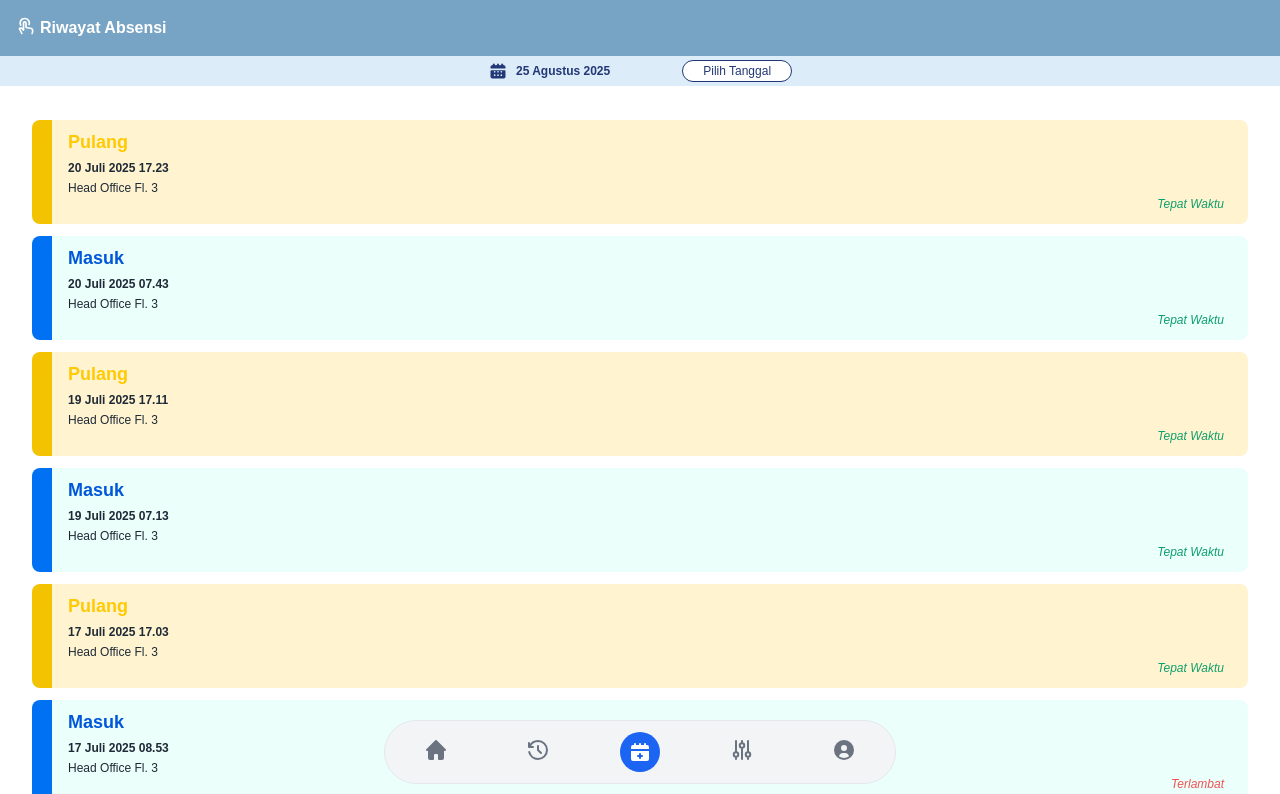
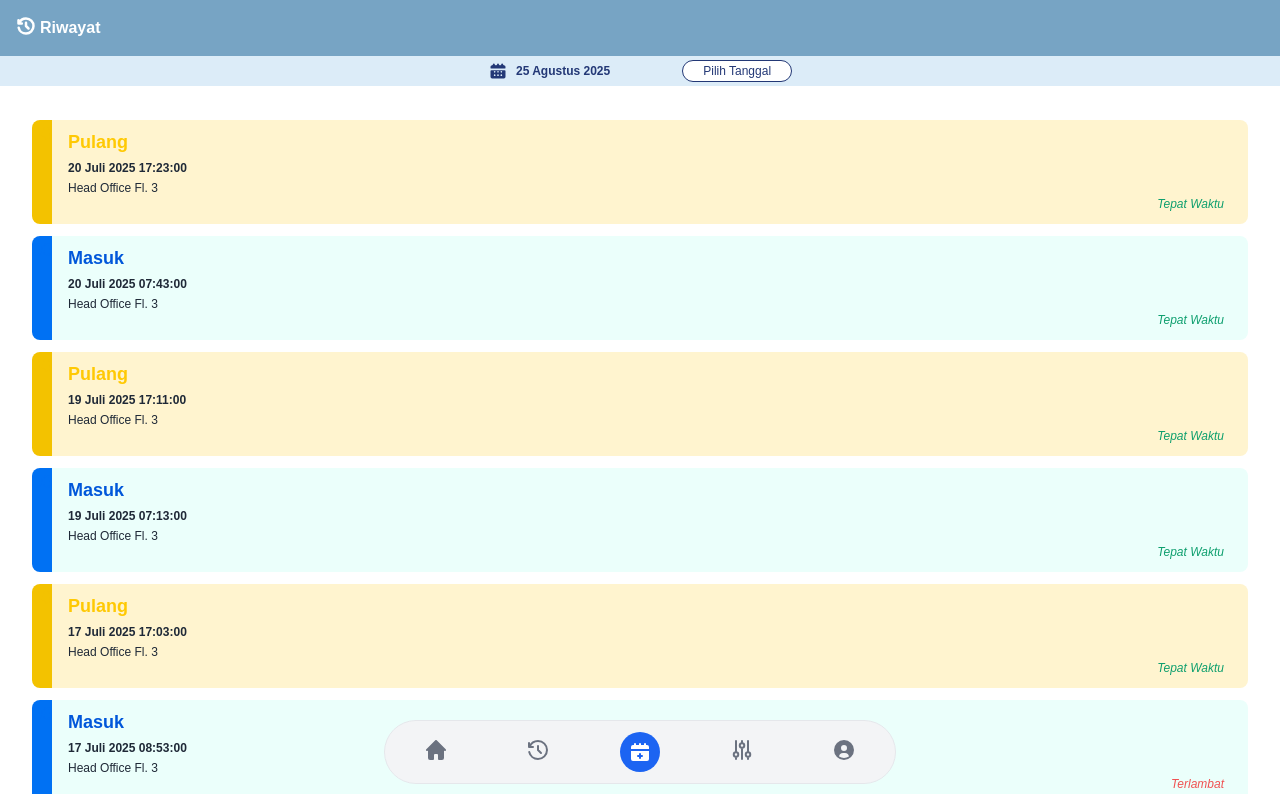
Before and after one commit to Nazarnazz/hrms-ui, a Next.js app: page /user/riwayat in a window 1280 px wide. Shown: the top 794 px of the page. Built offline with nearby package versions, Linux system fonts and the light colour scheme.

Commit message:
user UI sementara D O N E

```diff
--- a/src/app/user/dashboard/page.js
+++ b/src/app/user/dashboard/page.js
@@ -3,6 +3,7 @@
 import { useEffect, useState } from "react";
 import Navigation from "@/app/components/menu-items/navigation-user";
 import Image from "next/image";
+import Link from "next/link";
 import dynamic from "next/dynamic";
 const MapClient = dynamic(() => import("@/components/mapclient"), { ssr: false });
 
@@ -111,7 +112,7 @@ export default function Dashboard() {
       </div>
       <div className="px-5">
         <div className="flex justify-center">
-          <button className="mx-auto px-6 py-3 transition-colors duration-200 font-bold max-w-screen-sm w-full bg-[#77A4C4] hover:bg-[#456175] rounded-full mt-4 text-white">
+          <Link href="/user/absensi" className="mx-auto px-6 py-3 transition-colors duration-200 font-bold max-w-screen-sm w-full bg-[#77A4C4] hover:bg-[#456175] rounded-full mt-4 text-white">
             <div className="flex justify-center gap-2">
               <svg className="w-6 h-6 text-white" aria-hidden="true" xmlns="http://www.w3.org/2000/svg" width="24" height="24" fill="none" viewBox="0 0 24 24">
                 <path
@@ -124,7 +125,7 @@ export default function Dashboard() {
               </svg>
               <span>Lakukan Presensi</span>
             </div>
-          </button>
+          </Link>
         </div>
       </div>
       <div className="px-5 mb-5">
--- a/src/app/user/pengaturan/page.js
+++ b/src/app/user/pengaturan/page.js
@@ -4,7 +4,20 @@ export default function Pengaturan() {
   return (
     <>
       <div className="mb-4">
-        <div className="w-full p-4 bg-gray-100 mb-6 dark:bg-gray-700 justify-center items-center font-bold dark:border-gray-600">Pengaturan Akun</div>
+        <div className="w-full p-4 bg-[#77A4C4] dark:bg-[#567f9f] justify-center items-center font-bold dark:border-gray-600">
+          <div className="flex gap-1">
+            <svg className="w-5 h-5 text-white" aria-hidden="true" xmlns="http://www.w3.org/2000/svg" fill="none" viewBox="0 0 24 24">
+              <path
+                stroke="currentColor"
+                strokeLinecap="round"
+                strokeLinejoin="round"
+                strokeWidth="3"
+                d="M4 12.25V1m0 11.25a2.25 2.25 0 0 0 0 4.5m0-4.5a2.25 2.25 0 0 1 0 4.5M4 19v-2.25m6-13.5V1m0 2.25a2.25 2.25 0 0 0 0 4.5m0-4.5a2.25 2.25 0 0 1 0 4.5M10 19V7.75m6 4.5V1m0 11.25a2.25 2.25 0 1 0 0 4.5 2.25 2.25 0 0 0 0-4.5ZM16 19v-2"
+              />
+            </svg>
+            <div className="flex justify-center text-white">Ubah Password</div>
+          </div>
+        </div>
         <div className="p-4 m-4">
           <label htmlFor="input-group-1" className="block mb-2 text-sm font-medium text-gray-900 dark:text-white">
             Password Lama
@@ -41,7 +54,7 @@ export default function Pengaturan() {
             />
           </div>
           <div className="relative flex justify-center mb-6">
-            <button className="transition-colors duration-500 py-2.5 px-4 bg-blue-700 rounded-full font-bold hover:bg-blue-800 text-white m-2">Submit</button>
+            <button className="transition-colors duration-500 py-2.5 px-4 bg-[#567f9f]  rounded-full font-bold hover:bg-blue-800 text-white m-2">Submit</button>
           </div>
         </div>
       </div>
--- a/src/app/user/profile/page.js
+++ b/src/app/user/profile/page.js
@@ -5,7 +5,14 @@ export default function Profile() {
   return (
     <>
       <div className="mb-4">
-        <div className="w-full p-4 bg-gray-100 mb-6 dark:bg-gray-700 justify-center items-center font-bold dark:border-gray-600">Profile</div>
+        <div className="w-full p-4 bg-[#77A4C4] dark:bg-[#567f9f] justify-center items-center font-bold dark:border-gray-600">
+          <div className="flex gap-1">
+            <svg className="w-5 h-5 text-white mt-0.5" aria-hidden="true" xmlns="http://www.w3.org/2000/svg" fill="currentColor" viewBox="0 0 24 24">
+              <path d="M10 0a10 10 0 1 0 10 10A10.011 10.011 0 0 0 10 0Zm0 5a3 3 0 1 1 0 6 3 3 0 0 1 0-6Zm0 13a8.949 8.949 0 0 1-4.951-1.488A3.987 3.987 0 0 1 9 13h2a3.987 3.987 0 0 1 3.951 3.512A8.949 8.949 0 0 1 10 18Z" />
+            </svg>
+            <div className="flex justify-center text-white">Profile</div>
+          </div>
+        </div>
         <div className="p-4 m-2">
           <center>
             <Image width={120} height={120} priority className="rounded-full border-2" src="/assets/image/mrbean.jpg" alt="profile" />
@@ -47,7 +54,7 @@ export default function Profile() {
               disabled
             />
           </div>
-          <label htmlFor="website-admin" className="block mb-2 text-sm font-medium text-gray-900 dark:text-white">
+          <label htmlFor="website-admin-2" className="block mb-2 text-sm font-medium text-gray-900 dark:text-white">
             Location
           </label>
           <div className="flex">
@@ -62,7 +69,7 @@ export default function Profile() {
             </span>
             <input
               type="text"
-              id="website-admin"
+              id="website-admin-2"
               className="rounded-none rounded-e-lg bg-gray-50 border text-gray-900 focus:ring-blue-500 focus:border-blue-500 block flex-1 min-w-0 w-full text-sm border-gray-300 p-2.5  dark:bg-gray-700 dark:border-gray-600 dark:placeholder-gray-400 dark:text-white dark:focus:ring-blue-500 dark:focus:border-blue-500"
               value="Head Office Fl. 3"
               disabled
--- a/src/app/user/riwayat/page.js
+++ b/src/app/user/riwayat/page.js
@@ -29,70 +29,70 @@ export default function Riwayat() {
     {
       id: 1,
       tanggal: "20 Juli 2025",
-      waktu: "17.23",
+      waktu: "17:23:00",
       keterangan: "Pulang",
       detail: "Tepat Waktu",
     },
     {
       id: 2,
       tanggal: "20 Juli 2025",
-      waktu: "07.43",
+      waktu: "07:43:00",
       keterangan: "Masuk",
       detail: "Tepat Waktu",
     },
     {
       id: 3,
       tanggal: "19 Juli 2025",
-      waktu: "17.11",
+      waktu: "17:11:00",
       keterangan: "Pulang",
       detail: "Tepat Waktu",
     },
     {
       id: 4,
       tanggal: "19 Juli 2025",
-      waktu: "07.13",
+      waktu: "07:13:00",
       keterangan: "Masuk",
       detail: "Tepat Waktu",
     },
     {
       id: 5,
       tanggal: "17 Juli 2025",
-      waktu: "17.03",
+      waktu: "17:03:00",
       keterangan: "Pulang",
       detail: "Tepat Waktu",
     },
     {
       id: 6,
       tanggal: "17 Juli 2025",
-      waktu: "08.53",
+      waktu: "08:53:00",
       keterangan: "Masuk",
       detail: "Terlambat",
     },
     {
       id: 7,
       tanggal: "16 Juli 2025",
-      waktu: "17.23",
+      waktu: "17:23:00",
       keterangan: "Pulang",
       detail: "Tepat Waktu",
     },
     {
       id: 8,
       tanggal: "16 Juli 2025",
-      waktu: "07.53",
+      waktu: "07:53:00",
       keterangan: "Masuk",
       detail: "Tepat Waktu",
     },
     {
       id: 9,
       tanggal: "15 Juli 2025",
-      waktu: "07.23",
+      waktu: "07:23:00",
       keterangan: "Masuk",
       detail: "Tepat Waktu",
     },
     {
       id: 10,
       tanggal: "14 Juli 2025",
-      waktu: "07.41",
+      waktu: "07:41:00",
       keterangan: "Masuk",
       detail: "Tepat Waktu",
     },
@@ -102,16 +102,16 @@ export default function Riwayat() {
       <div className="mb-4">
         <div className="w-full p-4 bg-[#77A4C4] dark:bg-[#567f9f] justify-center items-center font-bold dark:border-gray-600">
           <div className="flex gap-1">
-            <svg xmlns="http://www.w3.org/2000/svg" className="text-white" width="20" height="20" viewBox="0 0 24 24">
-              <g fill="none">
-                <path d="m12.593 23.258l-.011.002l-.071.035l-.02.004l-.014-.004l-.071-.035q-.016-.005-.024.005l-.004.01l-.017.428l.005.02l.01.013l.104.074l.015.004l.012-.004l.104-.074l.012-.016l.004-.017l-.017-.427q-.004-.016-.017-.018m.265-.113l-.013.002l-.185.093l-.01.01l-.003.011l.018.43l.005.012l.008.007l.201.093q.019.005.029-.008l.004-.014l-.034-.614q-.005-.018-.02-.022m-.715.002a.02.02 0 0 0-.027.006l-.006.014l-.034.614q.001.018.017.024l.015-.002l.201-.093l.01-.008l.004-.011l.017-.43l-.003-.012l-.01-.01z" />
-                <path
-                  fill="currentColor"
-                  d="M10.5 6a2.5 2.5 0 0 1 2.495 2.336L13 8.5v4.605l4.455.606a4 4 0 0 1 3.54 3.772l.005.202V18a8 8 0 0 1-.77 3.43a1 1 0 0 1-1.807-.86a6 6 0 0 0 .57-2.265L19 18v-.315a2 2 0 0 0-1.621-1.964l-.183-.027l-4.431-.603a2 2 0 0 1-1.759-1.827L11 13.105V8.5a.5.5 0 0 0-.992-.09L10 8.5V17a1 1 0 0 1-1.78.625l-.332-.407l-.303-.354c-.579-.657-1.001-1.02-1.36-1.203a1.2 1.2 0 0 0-.694-.137l-.141.02l2.504 5.009a1 1 0 0 1-1.73.996l-.058-.102l-2.777-5.553c-.36-.72-.093-1.683.747-2.028c1.043-.427 2.034-.506 3.055.012q.333.17.654.414l.215.17V8.5A2.5 2.5 0 0 1 10.5 6m0-4a6.5 6.5 0 0 1 6.255 8.272a1 1 0 1 1-1.924-.544a4.5 4.5 0 1 0-8.34.817a1 1 0 0 1-1.782.91A6.5 6.5 0 0 1 10.5 2"
-                />
-              </g>
+            <svg className="w-5 h-5 text-white" aria-hidden="true" xmlns="http://www.w3.org/2000/svg" width="20" height="20" fill="none" viewBox="0 0 24 24">
+              <path
+                stroke="currentColor"
+                strokeLinecap="round"
+                strokeLinejoin="round"
+                strokeWidth="3"
+                d="M12 8v4l3 3M3.22302 14C4.13247 18.008 7.71683 21 12 21c4.9706 0 9-4.0294 9-9 0-4.97056-4.0294-9-9-9-3.72916 0-6.92858 2.26806-8.29409 5.5M7 9H3V5"
+              />
             </svg>
-            <div className="flex justify-center text-white">Riwayat Absensi</div>
+            <div className="flex justify-center text-white">Riwayat</div>
           </div>
         </div>
         <div className="full-w flex justify-center items-center gap-18 bg-[#dcecf8] py-1 px-1">
```
Also changed, not shown: src/app/user/absensi/page.js (+65 -8 lines).
